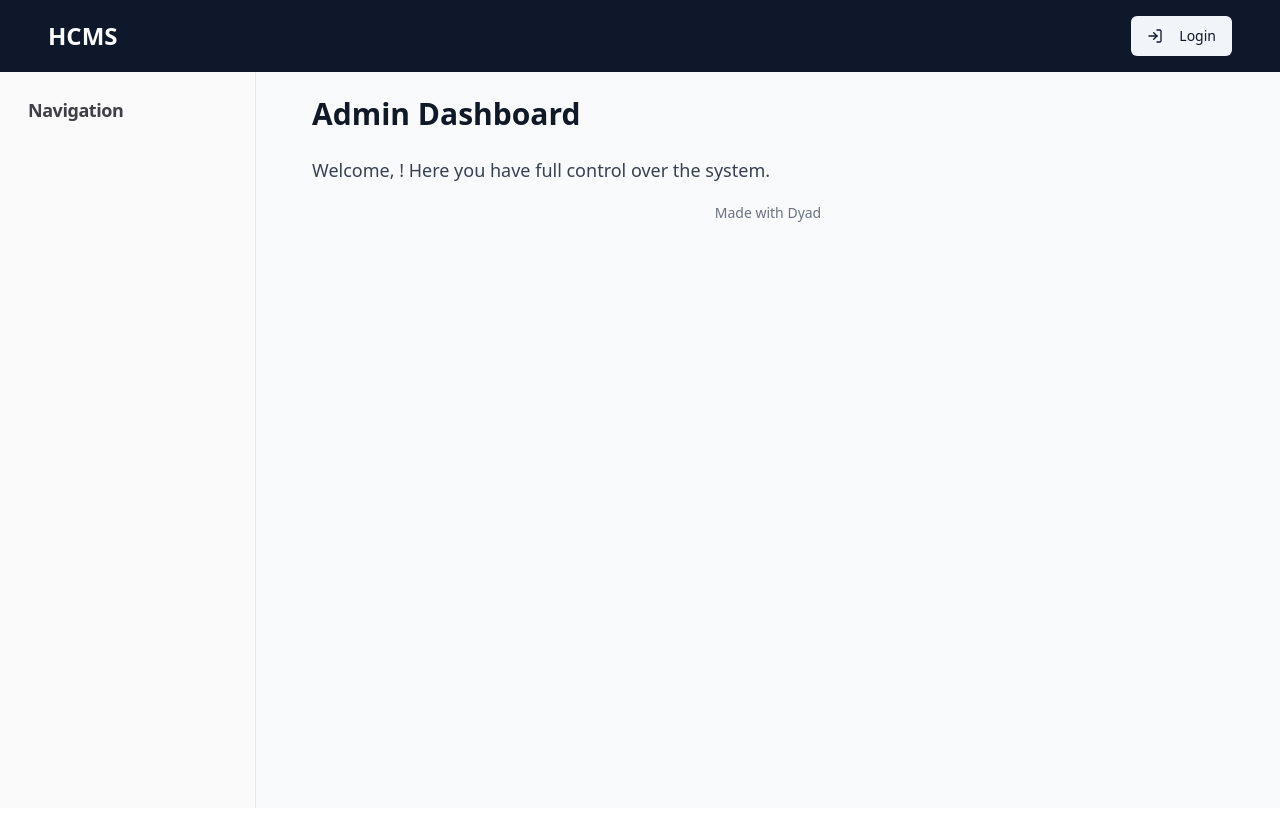
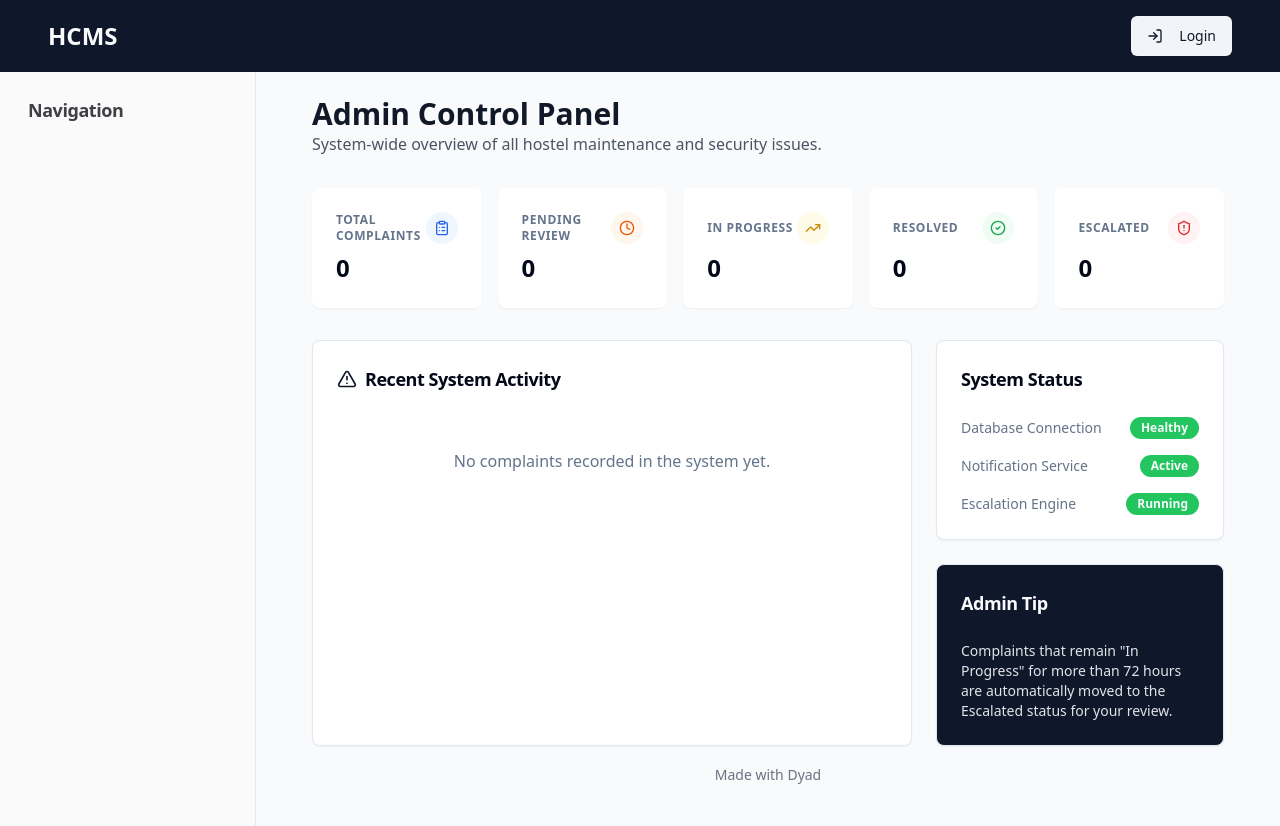
Before and after one commit to sri-Nit/HOSTEL-MANAGEMENT-SYSTEM, a React (Vite) app: page /admin/dashboard in a window 1280 px wide. Built offline with nearby package versions, Linux system fonts and the light colour scheme.

Commit message:
[dyad] Enhanced Admin Dashboard with statistics cards, status breakdown, and recent activity feed. - wrote 1 file(s)

```diff
--- a/src/pages/AdminDashboard.tsx
+++ b/src/pages/AdminDashboard.tsx
@@ -1,21 +1,159 @@
-import React from 'react';
+import React, { useEffect, useState } from 'react';
 import Sidebar from '@/components/Sidebar';
 import { useAuth } from '@/context/AuthContext';
 import { MadeWithDyad } from '@/components/made-with-dyad';
+import { Card, CardContent, CardHeader, CardTitle } from '@/components/ui/card';
+import {
+  ClipboardList,
+  Clock,
+  CheckCircle2,
+  AlertTriangle,
+  ShieldAlert,
+  TrendingUp
+} from 'lucide-react';
+import { Badge } from '@/components/ui/badge';
+
+interface Complaint {
+  _id: string;
+  category: string;
+  description: string;
+  status: string;
+  createdAt: string;
+}
 
 const AdminDashboard: React.FC = () => {
   const { user } = useAuth();
+  const [stats, setStats] = useState({
+    total: 0,
+    pending: 0,
+    inProgress: 0,
+    resolved: 0,
+    escalated: 0
+  });
+  const [recentComplaints, setRecentComplaints] = useState<Complaint[]>([]);
+
+  useEffect(() => {
+    // In a real app, this would be an API call.
+    // Here we pull from the mock localStorage database.
+    const allComplaints = JSON.parse(localStorage.getItem('user_complaints') || '[]');
+
+    const newStats = {
+      total: allComplaints.length,
+      pending: allComplaints.filter((c: Complaint) => c.status === 'pending').length,
+      inProgress: allComplaints.filter((c: Complaint) => c.status === 'in_progress' || c.status === 'approved').length,
+      resolved: allComplaints.filter((c: Complaint) => c.status === 'resolved').length,
+      escalated: allComplaints.filter((c: Complaint) => c.status === 'escalated').length,
+    };
+
+    setStats(newStats);
+    setRecentComplaints(allComplaints.slice(0, 5));
+  }, []);
+
+  const statCards = [
+    { title: 'Total Complaints', value: stats.total, icon: ClipboardList, color: 'text-blue-600', bg: 'bg-blue-50' },
+    { title: 'Pending Review', value: stats.pending, icon: Clock, color: 'text-orange-600', bg: 'bg-orange-50' },
+    { title: 'In Progress', value: stats.inProgress, icon: TrendingUp, color: 'text-yellow-600', bg: 'bg-yellow-50' },
+    { title: 'Resolved', value: stats.resolved, icon: CheckCircle2, color: 'text-green-600', bg: 'bg-green-50' },
+    { title: 'Escalated', value: stats.escalated, icon: ShieldAlert, color: 'text-red-600', bg: 'bg-red-50' },
+  ];
 
   return (
     <div className="flex min-h-[calc(100vh-64px)]">
       <Sidebar />
       <main className="flex-1 p-6 bg-gray-50 dark:bg-gray-800">
-        <div className="container mx-auto">
-          <h1 className="text-3xl font-bold mb-6 text-gray-900 dark:text-gray-100">Admin Dashboard</h1>
-          <p className="text-lg text-gray-700 dark:text-gray-300">
-            Welcome, {user?.name}! Here you have full control over the system.
-          </p>
-          {/* Admin-specific content will go here */}
+        <div className="container mx-auto max-w-6xl">
+          <div className="mb-8">
+            <h1 className="text-3xl font-bold text-gray-900 dark:text-gray-100">Admin Control Panel</h1>
+            <p className="text-gray-600 dark:text-gray-400">
+              System-wide overview of all hostel maintenance and security issues.
+            </p>
+          </div>
+
+          {/* Quick Stats Grid */}
+          <div className="grid grid-cols-1 md:grid-cols-3 lg:grid-cols-5 gap-4 mb-8">
+            {statCards.map((card) => (
+              <Card key={card.title} className="border-none shadow-sm">
+                <CardHeader className="flex flex-row items-center justify-between pb-2 space-y-0">
+                  <CardTitle className="text-xs font-bold uppercase tracking-wider text-muted-foreground">
+                    {card.title}
+                  </CardTitle>
+                  <div className={`p-2 rounded-full ${card.bg}`}>
+                    <card.icon className={`h-4 w-4 ${card.color}`} />
+                  </div>
+                </CardHeader>
+                <CardContent>
+                  <div className="text-2xl font-bold">{card.value}</div>
+                </CardContent>
+              </Card>
+            ))}
+          </div>
+
+          <div className="grid grid-cols-1 lg:grid-cols-3 gap-6">
+            {/* Recent Activity */}
+            <Card className="lg:col-span-2">
+              <CardHeader>
+                <CardTitle className="text-lg flex items-center gap-2">
+                  <AlertTriangle className="h-5 w-5 text-primary" />
+                  Recent System Activity
+                </CardTitle>
+              </CardHeader>
+              <CardContent>
+                <div className="space-y-4">
+                  {recentComplaints.length === 0 ? (
+                    <p className="text-center py-8 text-muted-foreground">No complaints recorded in the system yet.</p>
+                  ) : (
+                    recentComplaints.map((complaint) => (
+                      <div key={complaint._id} className="flex items-center justify-between p-4 border rounded-lg hover:bg-gray-50 transition-colors">
+                        <div className="flex flex-col">
+                          <span className="font-semibold text-sm">{complaint.category}</span>
+                          <span className="text-xs text-muted-foreground">
+                            ID: #{complaint._id.slice(-6)} • {new Date(complaint.createdAt).toLocaleDateString()}
+                          </span>
+                        </div>
+                        <Badge variant={complaint.status === 'escalated' ? 'destructive' : 'secondary'} className="capitalize">
+                          {complaint.status.replace('_', ' ')}
+                        </Badge>
+                      </div>
+                    ))
+                  )}
+                </div>
+              </CardContent>
+            </Card>
+
+            {/* System Health / Quick Links */}
+            <div className="space-y-6">
+              <Card>
+                <CardHeader>
+                  <CardTitle className="text-lg">System Status</CardTitle>
+                </CardHeader>
+                <CardContent className="space-y-4">
+                  <div className="flex items-center justify-between text-sm">
+                    <span className="text-muted-foreground">Database Connection</span>
+                    <Badge className="bg-green-500">Healthy</Badge>
+                  </div>
+                  <div className="flex items-center justify-between text-sm">
+                    <span className="text-muted-foreground">Notification Service</span>
+                    <Badge className="bg-green-500">Active</Badge>
+                  </div>
+                  <div className="flex items-center justify-between text-sm">
+                    <span className="text-muted-foreground">Escalation Engine</span>
+                    <Badge className="bg-green-500">Running</Badge>
+                  </div>
+                </CardContent>
+              </Card>
+
+              <Card className="bg-primary text-primary-foreground">
+                <CardHeader>
+                  <CardTitle className="text-lg">Admin Tip</CardTitle>
+                </CardHeader>
+                <CardContent>
+                  <p className="text-sm opacity-90">
+                    Complaints that remain "In Progress" for more than 72 hours are automatically moved to the Escalated status for your review.
+                  </p>
+                </CardContent>
+              </Card>
+            </div>
+          </div>
         </div>
         <MadeWithDyad />
       </main>
```
